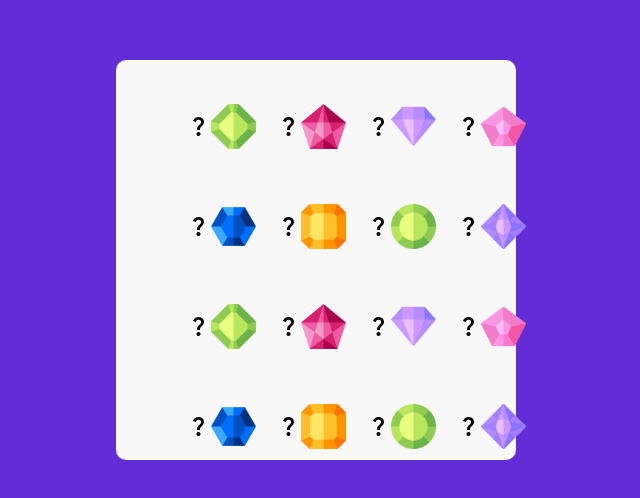
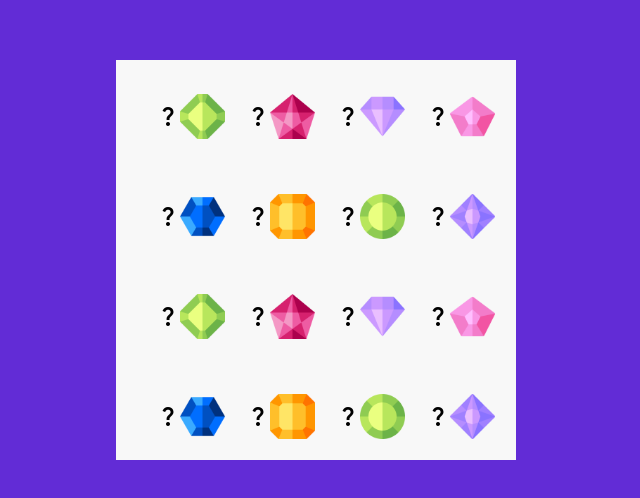
Before and after one commit to Luqmaan-io/memory-card-game, a plain HTML site: page index.html in a window 1280 px wide. Shown: the part 148-646 px from the top of the page, without its empty margins (324-964 px from the left). Drawn offline with Linux system fonts and the light colour scheme.

Commit message:
fix alignment issues in icons

```diff
--- a/assets/css/style.css
+++ b/assets/css/style.css
@@ -11,13 +11,12 @@ body {
     height: 400px;
     width: 400px;
     background: #f8f8f8;
-    border-radius: 10px;
 }
 
 .cards, .card, .view{
     display: flex;
     align-items: center;
-    justify-content: center;
+    padding-bottom: 10px;
 }
 
 .cards{
```
